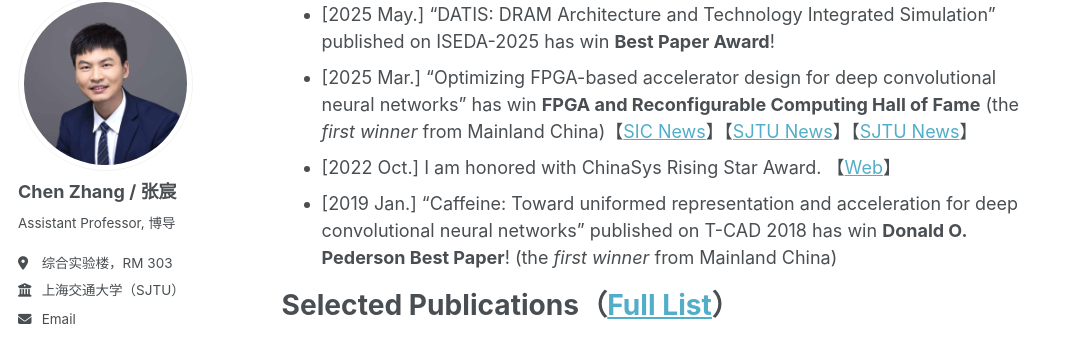
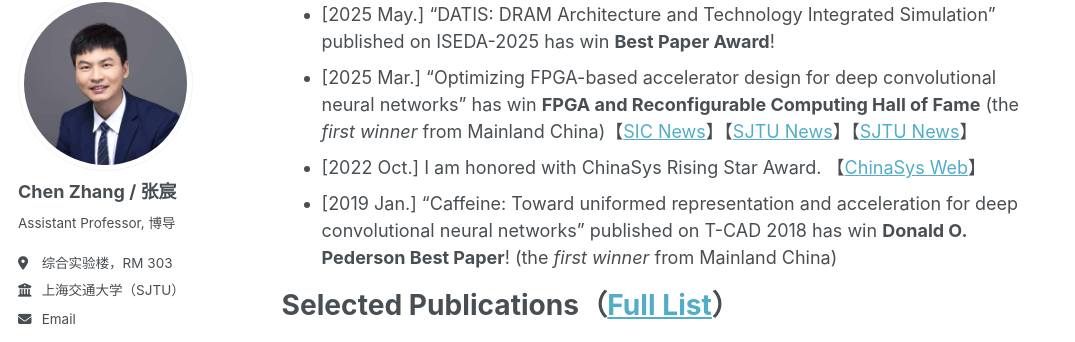
Before and after one commit to chenzhangsjtu/chenzhangsjtu.github.io, a Jekyll site: the page built from _pages/about.md, in a window 1280 px wide and 900 px high, scrolled down 986 px. Shown: the part 103-445 px from the top of the window, without its empty margins (0-1075 px from the left). Built offline with Jekyll 4.4.1, drawn with Linux system fonts in a browser that asks for light colours; some web fonts are replaced.

Commit message:
Update about.md

```diff
--- a/_pages/about.md
+++ b/_pages/about.md
@@ -20,7 +20,7 @@
 ======
 - [2025 May.] "DATIS: DRAM Architecture and Technology Integrated Simulation" published on ISEDA-2025 has win **Best Paper Award**!
 - [2025 Mar.] "Optimizing FPGA-based accelerator design for deep convolutional neural networks" has win **FPGA and Reconfigurable Computing Hall of Fame** (the *first winner* from Mainland China)【[SIC News](https://mp.weixin.qq.com/s/ZKNA4BI9bxbInRNhaJVlLg)】【[SJTU News](https://mp.weixin.qq.com/s/vpba44-PizkJ_xq2F9I0Uw)】【[SJTU News](https://news.sjtu.edu.cn/jdyw/20250305/207749.html)】
-- [2022 Oct.] I am honored with ChinaSys Rising Star Award. 【[Web](https://chinasys.org/doku.php?id=awards)】
+- [2022 Oct.] I am honored with ChinaSys Rising Star Award. 【[ChinaSys Web](https://chinasys.org/doku.php?id=awards)】
 - [2019 Jan.] "Caffeine: Toward uniformed representation and acceleration for deep convolutional neural networks" published on T-CAD 2018 has win **Donald O. Pederson Best Paper**! (the *first winner* from Mainland China)
 
 Selected Publications（[Full List](https://chenzhangsjtu.github.io/publications/)）
```
